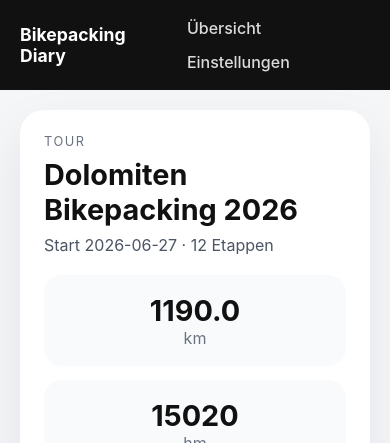
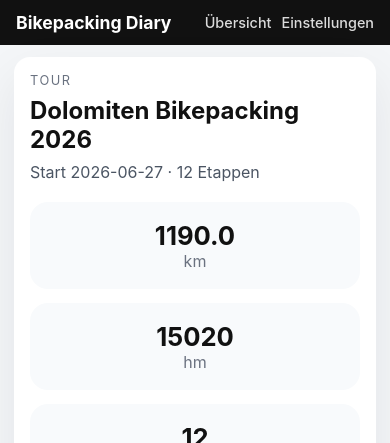
Before and after one commit to gspand/wc-wax-weather-app-20260210114014, a Flask app: page / in a window 390 px wide. Shown: the top 443 px of the page. Run offline with Flask 3, Linux system fonts and the light colour scheme; data comes from the database, SQL or seed files in the repository.

Commit message:
Add PWA/mobile support: manifest, service worker, meta tags, mobile CSS

```diff
--- a/app.py
+++ b/app.py
@@ -2,7 +2,7 @@ import json
 import logging
 import os
 import threading
-from flask import Flask, render_template, request, redirect, url_for, flash, jsonify
+from flask import Flask, render_template, request, redirect, url_for, flash, jsonify, send_from_directory
 from werkzeug.utils import secure_filename
 
 from config import Config
@@ -381,3 +381,22 @@ def _process_webhook_event(event):
 
 if __name__ == "__main__":
     app.run(host="0.0.0.0", port=5000, debug=True)
+
+
+@app.route("/manifest.webmanifest")
+def pwa_manifest():
+    return send_from_directory(app.static_folder, "manifest.webmanifest",
+                               mimetype="application/manifest+json")
+
+
+@app.route("/service-worker.js")
+def pwa_service_worker():
+    return send_from_directory(app.static_folder, "service-worker.js",
+                               mimetype="application/javascript")
+
+
+@app.route("/icons/<path:filename>")
+def pwa_icons(filename):
+    import os
+    icons_dir = os.path.join(os.path.dirname(__file__), "icons")
+    return send_from_directory(icons_dir, filename)
--- a/static/css/app.css
+++ b/static/css/app.css
@@ -300,3 +300,46 @@ button {
     grid-template-columns: 1fr;
   }
 }
+
+@media (max-width: 600px) {
+  .app-header {
+    padding: 12px 16px;
+  }
+
+  .app-content {
+    padding: 12px 14px;
+  }
+
+  .hero-card {
+    padding: 16px;
+    border-radius: 16px;
+  }
+
+  .stage-card {
+    padding: 14px 16px;
+  }
+
+  h1 {
+    font-size: 1.5rem;
+  }
+
+  h2 {
+    font-size: 1.15rem;
+  }
+
+  .metric-value {
+    font-size: 1.6rem;
+  }
+
+  .track-card {
+    height: 260px !important;
+  }
+
+  .nav-links {
+    gap: 10px;
+  }
+
+  .nav-links a {
+    font-size: 0.9rem;
+  }
+}
--- a/templates/base.html
+++ b/templates/base.html
@@ -2,8 +2,18 @@
 <html lang="de">
 <head>
   <meta charset="UTF-8" />
-  <meta name="viewport" content="width=device-width, initial-scale=1.0" />
+  <meta name="viewport" content="width=device-width, initial-scale=1.0, viewport-fit=cover" />
   <title>{{ title or 'Bikepacking App' }}</title>
+
+  <!-- PWA / Add to Home Screen -->
+  <link rel="manifest" href="/manifest.webmanifest" />
+  <meta name="theme-color" content="#111111" />
+  <meta name="apple-mobile-web-app-capable" content="yes" />
+  <meta name="apple-mobile-web-app-status-bar-style" content="black" />
+  <meta name="apple-mobile-web-app-title" content="Bikepacking" />
+  <link rel="apple-touch-icon" sizes="180x180" href="/icons/apple-touch-icon.png" />
+  <link rel="icon" type="image/png" sizes="192x192" href="/icons/icon-192.png" />
+
   <link rel="stylesheet" href="{{ url_for('static', filename='css/app.css') }}" />
 </head>
 <body>
@@ -32,5 +42,11 @@
       {% block content %}{% endblock %}
     </main>
   </div>
+
+  <script>
+    if ('serviceWorker' in navigator) {
+      navigator.serviceWorker.register('/service-worker.js');
+    }
+  </script>
 </body>
 </html>
```
Also changed, not shown: static/service-worker.js (added, +35 -0 lines), static/manifest.webmanifest (added).
